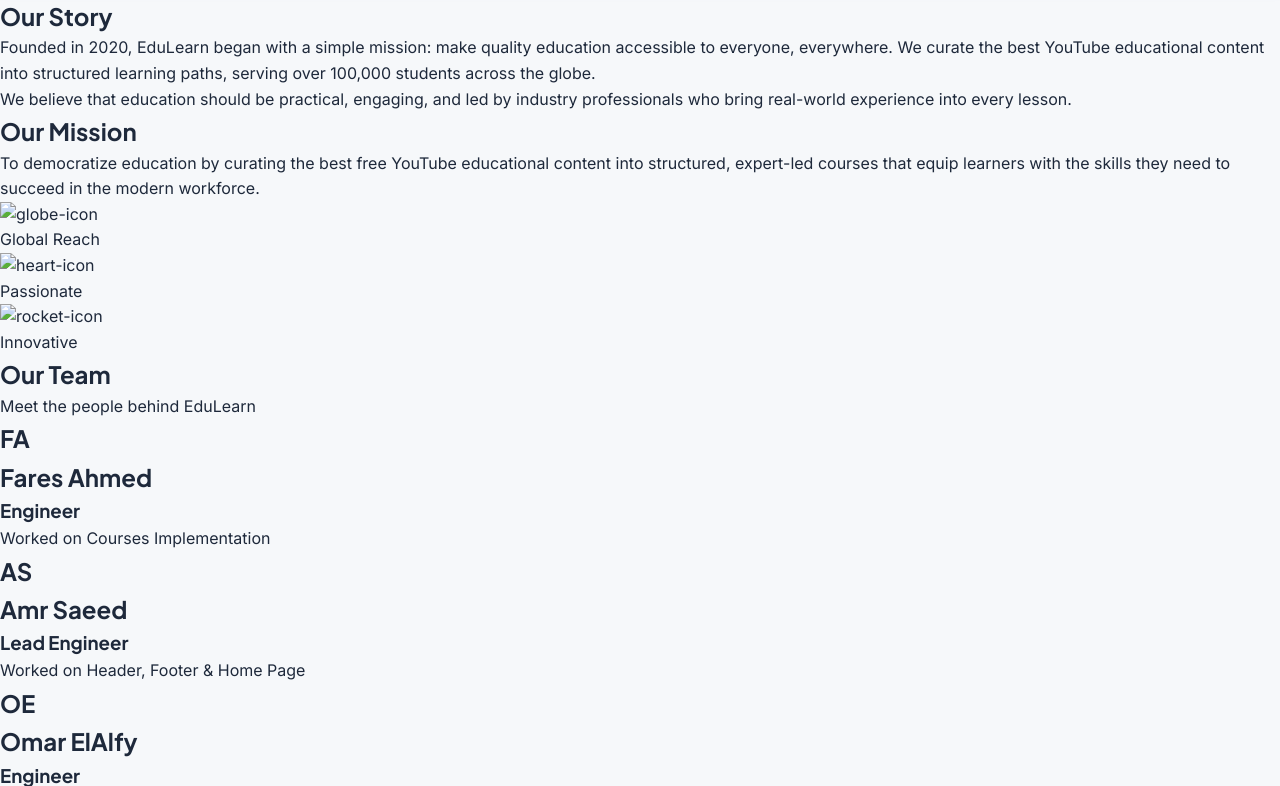
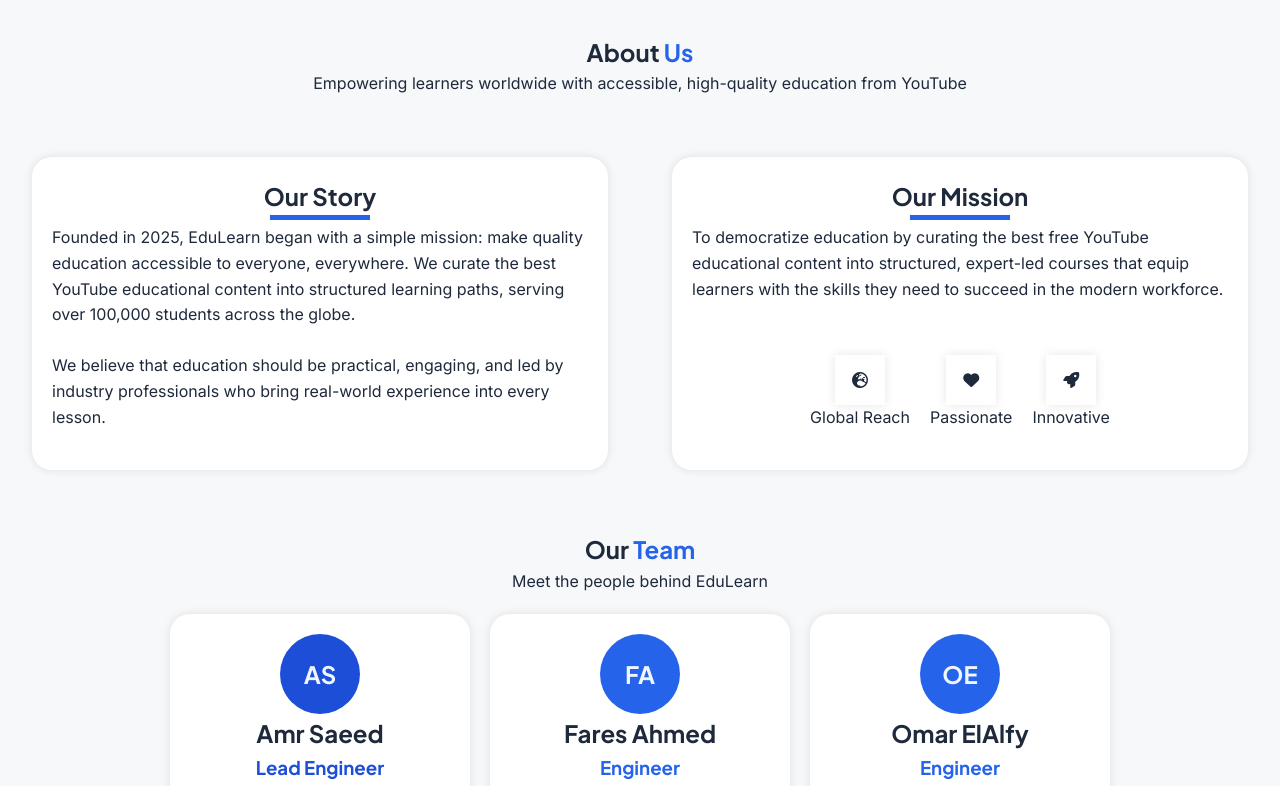
Before and after one commit to amrsaeed648/Edulearn, a plain HTML site: page about.html in a window 1280 px wide. Shown: the part 67-853 px from the top of the page. Drawn offline with nearby package versions, Linux system fonts and the light colour scheme.

Commit message:
added static css for about page

```diff
--- a/about.html
+++ b/about.html
@@ -37,14 +37,16 @@
     <!-- start text section -->
     <section class="about-text">
       <!-- left side -->
-      <div class="about-text-left">
+      <div class="about-text-core">
         <h1>Our Story</h1>
+        <hr />
         <p>
-          Founded in 2020, EduLearn began with a simple mission: make quality
+          Founded in 2025, EduLearn began with a simple mission: make quality
           education accessible to everyone, everywhere. We curate the best
           YouTube educational content into structured learning paths, serving
           over 100,000 students across the globe.
         </p>
+        <br />
         <p>
           We believe that education should be practical, engaging, and led by
           industry professionals who bring real-world experience into every
@@ -52,46 +54,49 @@
         </p>
       </div>
       <!-- right side -->
-      <div class="about-text-right">
+      <div class="about-text-core">
         <h1>Our Mission</h1>
+        <hr />
         <p>
           To democratize education by curating the best free YouTube educational
           content into structured, expert-led courses that equip learners with
           the skills they need to succeed in the modern workforce.
         </p>
+        <div class="about-icons-container">
           <div class="about-text-icons">
-          <img src="" alt="globe-icon" />
+            <i class="fa-solid fa-earth-europe"></i>
             <p>Global Reach</p>
           </div>
           <div class="about-text-icons">
-          <img src="" alt="heart-icon" />
+            <i class="fa-solid fa-heart"></i>
             <p>Passionate</p>
           </div>
           <div class="about-text-icons">
-          <img src="" alt="rocket-icon" />
+            <i class="fa-solid fa-rocket"></i>
             <p>Innovative</p>
+          </div>
         </div>
       </div>
     </section>
     <!-- end text section -->
     <!-- start team section -->
-    <section>
+    <section class="about-team-section">
       <div class="team-head-text">
         <h1>Our <span>Team</span></h1>
         <p>Meet the people behind EduLearn</p>
       </div>
       <div class="team-cards-container">
         <div class="team-card">
+          <h1 id="team-lead-icon">AS</h1>
+          <h2>Amr Saeed</h2>
+          <h3 id="team-lead-role">Lead Engineer</h3>
+          <p>Worked on Header, Footer & Home Page</p>
+        </div>
+        <div class="team-card">
           <h1>FA</h1>
           <h2>Fares Ahmed</h2>
           <h3>Engineer</h3>
           <p>Worked on Courses Implementation</p>
-        </div>
-        <div class="team-card">
-          <h1>AS</h1>
-          <h2>Amr Saeed</h2>
-          <h3>Lead Engineer</h3>
-          <p>Worked on Header, Footer & Home Page</p>
         </div>
         <div class="team-card">
           <h1>OE</h1>
--- a/css/about.css
+++ b/css/about.css
@@ -1,3 +1,134 @@
 /* standarization import */
 @import url("variables.css");
 @import url("reset.css");
+/* head text style */
+.about-head-text {
+  display: flex;
+  flex-direction: column;
+  align-items: center;
+  text-align: center;
+  margin-top: 100px;
+}
+.about-head-text span {
+  color: var(--color-primary);
+}
+/*start text section style */
+.about-text {
+  margin-top: 50px;
+  width: 100%;
+  display: flex;
+  justify-content: space-around;
+}
+
+.about-text-core {
+  display: flex;
+  flex-direction: column;
+  align-items: center;
+  width: 45%;
+  box-shadow: var(--shadow-me);
+  padding: 20px;
+  padding-bottom: 40px;
+  border-radius: 20px;
+  margin-top: 10px;
+  margin-bottom: 10px;
+  background-color: var(--color-bg-elevated);
+  border: var(--border);
+}
+.about-text-core hr {
+  height: 5px;
+  width: 100px;
+  border: none;
+  background-color: var(--color-primary);
+  margin-bottom: 5px;
+}
+.about-icons-container {
+  display: flex;
+  margin-top: auto;
+}
+.about-text-icons {
+  display: flex;
+  flex-direction: column;
+  align-items: center;
+  margin-left: 10px;
+  margin-right: 10px;
+}
+.about-text-icons i {
+  display: flex;
+  justify-content: center;
+  align-items: center;
+  background-color: var(--color-bg-elevated2);
+  box-shadow: var(--shadow-me);
+  height: 50px;
+  width: 50px;
+}
+/*end text section style */
+
+/* team head text style */
+.team-head-text {
+  margin-top: 50px;
+  display: flex;
+  flex-direction: column;
+  align-items: center;
+  text-align: center;
+}
+.team-head-text span {
+  color: var(--color-primary);
+}
+
+/* start team section style */
+.team-cards-container {
+  display: flex;
+  flex-wrap: wrap;
+  justify-content: center;
+  width: 75%;
+  margin: auto;
+  margin-bottom: 60px;
+}
+.team-card {
+  display: flex;
+  text-align: center;
+  background-color: var(--color-bg-elevated);
+  box-shadow: var(--shadow-me);
+  width: 300px;
+  flex-direction: column;
+  align-items: center;
+  margin-left: 10px;
+  margin-right: 10px;
+  padding: 20px;
+  margin-top: 20px;
+  border-radius: 20px;
+}
+.team-card p {
+    margin-top: auto;
+    margin-bottom: auto;
+    font-size: 15px;
+}
+.team-card h1 {
+  display: flex;
+  justify-content: center;
+  align-items: center;
+  color: var(--color-primary-subtle);
+  background-color: var(--color-primary);
+  height: 80px;
+  width: 80px;
+  border-radius: 100px;
+}
+#team-lead-icon {
+  background-color: var(--color-primary-dark);
+}
+.team-card h3 {
+  color: var(--color-primary);
+}
+#team-lead-role {
+  color: var(--color-primary-dark);
+}
+/* design adjustment for smaller screens */
+@media (max-width: 900px) {
+  .about-text {
+    flex-wrap: wrap;
+  }
+  .about-text-core {
+    width: 95%;
+    align-items: center;
+  }
+}
```
Lines whose indentation alone changed are shown as unchanged.
